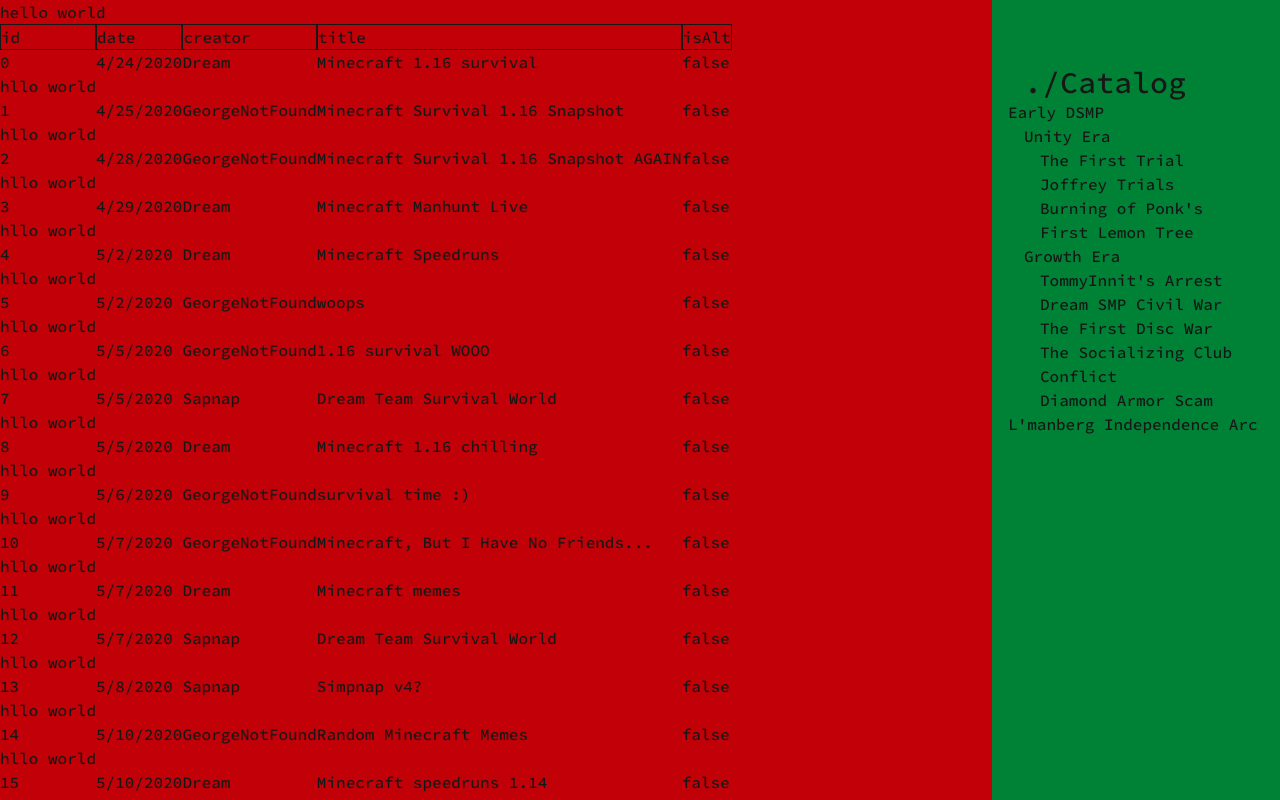
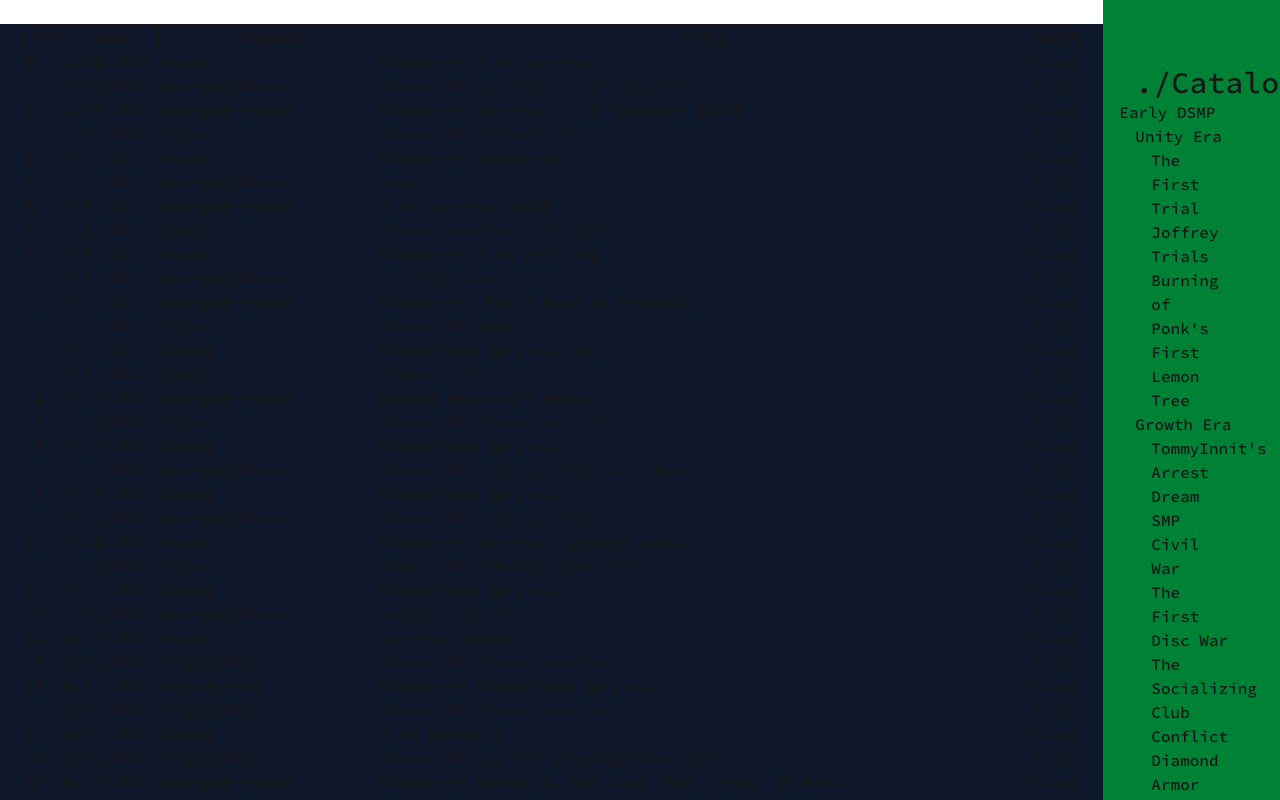
Before and after one commit to xiberxia/dsmpvodsproject, a Next.js app: page / in a window 1280 px wide. Shown: the top 800 px of the page. Built offline with nearby package versions, Linux system fonts and the light colour scheme.

Commit message:
start pagination

```diff
--- a/src/app/components/navbar.tsx
+++ b/src/app/components/navbar.tsx
@@ -102,7 +102,42 @@
         </ul>
       </div>
 
+      <div>
+        <div className="m-2 font-monospace">
+          View By:
+          <select className="m-2">
+            <option value="viewAll">all</option>
+            <option value="viewStory">story only</option>
+            <option value="viewChill">chill streams</option>
+          </select>
+        </div>
+       <div className="m-2 font-monospace ">
+          Sort By:
+            <select className="m-2 my-0">
+              <option className="font-monospace">pure chonological</option>
+              <option className="font-monospace">content creator (a-z)</option>
+              <option className="font-monospace">content creator (chrono)</option>
+              <option className="font-monospace">title (a-z)</option>
+            </select>
+        </div>
+        <div className="m-2 font-monospace">
+          Include Creators:
+            <select className="m-2 my-0">
+              <option></option>
 
+            </select>
+        </div>
+        <div className="m-2 font-monospace">
+          Exclude Creators:
+            <select className="m-2 my-0">
+              <option></option>
+
+            </select>
+        </div>
+
+
+
+      </div>
 
     </nav>
   );
--- a/src/app/media/dsmpVodsMasterSheet.tsx
+++ b/src/app/media/dsmpVodsMasterSheet.tsx
@@ -3001,4 +3001,4 @@
 { id: 3001,date: "6/4/2024",cid: 6,creator: "awesamdude",title: "Just a sick lil guy playing MC -> $100k rivals day 3 later -> more gaming -> let us begin the industrial revolution upon the SSMP.",archiver:"",archiveLink:"",youtubeRestorer:"",youtubeLink: "https://www.youtube.com/watch?v=K7VzK4Iv0mU",notesOne:"",notesOneLink:"",notesTwo:"",notesTwoLink:"",isAlt: false },
 { id: 3002,date: "6/5/2024",cid: 6,creator: "awesamdude",title: "Today is going to be a day I am sure of that!",archiver:"",archiveLink:"",youtubeRestorer:"",youtubeLink: "https://www.youtube.com/watch?v=l0-bBnBbyyU",notesOne:"",notesOneLink:"",notesTwo:"",notesTwoLink:"",isAlt: false },
 { id: 3003,date: "10/27/2024",cid: 15,creator: "JackManifoldTV",title: "logging onto the dream smp for the final time (HUGE LORE)",archiver: "",archiveLink: "",youtubeRestorer: "",youtubeLink: "https://www.youtube.com/watch?v=448pBdkBsEA",notesOne: "Officially archived on YouTube",notesOneLink: "",notesTwo: "Unofficial Youtube VOD",notesTwoLink: "https://www.youtube.com/watch?v=uKZ5JtzSafQ",isAlt: false },]
-export const vodsMasterArray = vods;
+export default vods;
--- a/src/app/page.tsx
+++ b/src/app/page.tsx
@@ -1,57 +1,86 @@
 "use client"
-import { useState } from "react";
-import VodsRow from "./components/renderTable"
-import vods from "./media/miniSheet";
+import { useState } from 'react';
+import vods from "./media/dsmpVodsMasterSheet";
+import ReactPaginate from 'react-paginate';
 
-function CreateRows( singleVod ) {
-  const [ vodOpen, setVodOpen ] = useState(false);
+export default function Home() {
+  var vodsInUse = vods;
+/**
+  const [ viewBy, setViewBy ] = useState("all");
+  const [ sortBy, setSortBy ] = useState("pure chronological");
+  const [ includeCr, setIncludeCr ] = useState([]);
+  const [ excludeCr, setExcludeCr ] = useState([]);
+
+  function sortViewBy( viewBy:String ) {
+
+  }
+**/
+/**const Pagination = ({vodsPerPage, totalVods, setCurrentPage, currentPage}) => {
+    const pageNumbers = [];
+    for ( var i = 1; i*vodsPerPage <= totalVods ; i++) {
+      pageNumbers.push(i);
+
+    }
+    const paginate = (pageNumber, e) => {
+      e.preventDefault();
+      setCurrentPage(pageNumber);
+    };
   return (
+  )
+  }
+**/
+  const totalVods = vodsInUse.length;
+  const [ vodsPerPage, setVodsPerPage ] = useState(50);
+  const [ currentPage, setCurrentPage ] = useState(0);
 
-      [ <div className="table-row" onClick={e => setVodOpen(!vodOpen)}>
-            <div className="table-cell">{singleVod.id}</div>
-            <div className="table-cell">{singleVod.date}</div>
-            <div className="table-cell">{singleVod.creator}</div>
-            <div className="table-cell">{singleVod.title}</div>
-            <div className="table-cell">{singleVod.isAlt.toString()}</div>
-          </div>,
-        <div>
-        <div className={ vodOpen ? "hidden" : "" }>
-          <p>hllo world</p>
-        </div>
+  var totalPages = 61;
+/**  function getTotalPages( vodsPerPage ) {
+    totalPages = Math.round((totalVods / vodsPerPage)+1);
+  }**/
+  function makeRow( singleVod ) {
+    const [ rowExpand, setRowExpand ] = useState(false);
+    return [
+      <tr key={singleVod.id} onClick={() => setRowExpand(!rowExpand)}>
+        <td>{singleVod.id}</td>
+        <td>{singleVod.date}</td>
+        <td>{singleVod.creator}</td>
+        <td>{singleVod.title}</td>
+        <td>{singleVod.isAlt.toString()}</td>
+      </tr>,
+      rowExpand && (
+      <tr key={singleVod.id + 10000}>
+        <td colSpan={5} >
+          <p>IA: {singleVod.archiveLink}</p>
+          <p>IA archiver: {singleVod.archiver}</p>
+        </td>
+      </tr>
+
+      )
+    ]
+  }
 
 
-      </div>
-      ]
-   )
-}
-
-export default function Home() {
-	console.log(vods);
-
   return (
-
     <div>
-			<div className="bg-red-700 h-200 font-monospace">
-				<p> hello world </p>
-
-        <div className="table">
-          <div className="table-header-group">
-            <div className="table-row">{Object.keys(vods[0]).map((key) => { if (!(key == "cid" || (key.includes("archive")) || (key.includes("youtube")) || (key.includes("notes")) ))  return <div className="table-cell border">{key}</div>
-              })}
-            </div>
-          </div>
-
-          <div className="table-row-group">
-            {vods.map(( singleVod ) => (
-              CreateRows(singleVod)
-            ))}
-          </div>
-        </div>
 
 
+      <div className="bg-slate-900 h-200 font-monospace">
 
+        <table className="m-6">
+          <thead>
 
-			</div>
+            <tr>{Object.keys(vodsInUse[0]).map((key) => { if (!(key == "cid" || (key.includes("archive")) || (key.includes("youtube")) || (key.includes("notes")) ))  return <th key={key} className="border">{key}</th>
+              })}
+            </tr>
+          </thead>
+          <tbody>
+            {vodsInUse.map((singleVod) => (
+             makeRow(singleVod)
+           ))}
+          </tbody>
+
+        </table>
+	    </div>
       <p className="bg-red-400 h-screen">hello world </p>
     </div>
   );
```
Also changed, not shown: package.json (+11 -10 lines), 2 other files (tests, documents, lock files or other folders).
